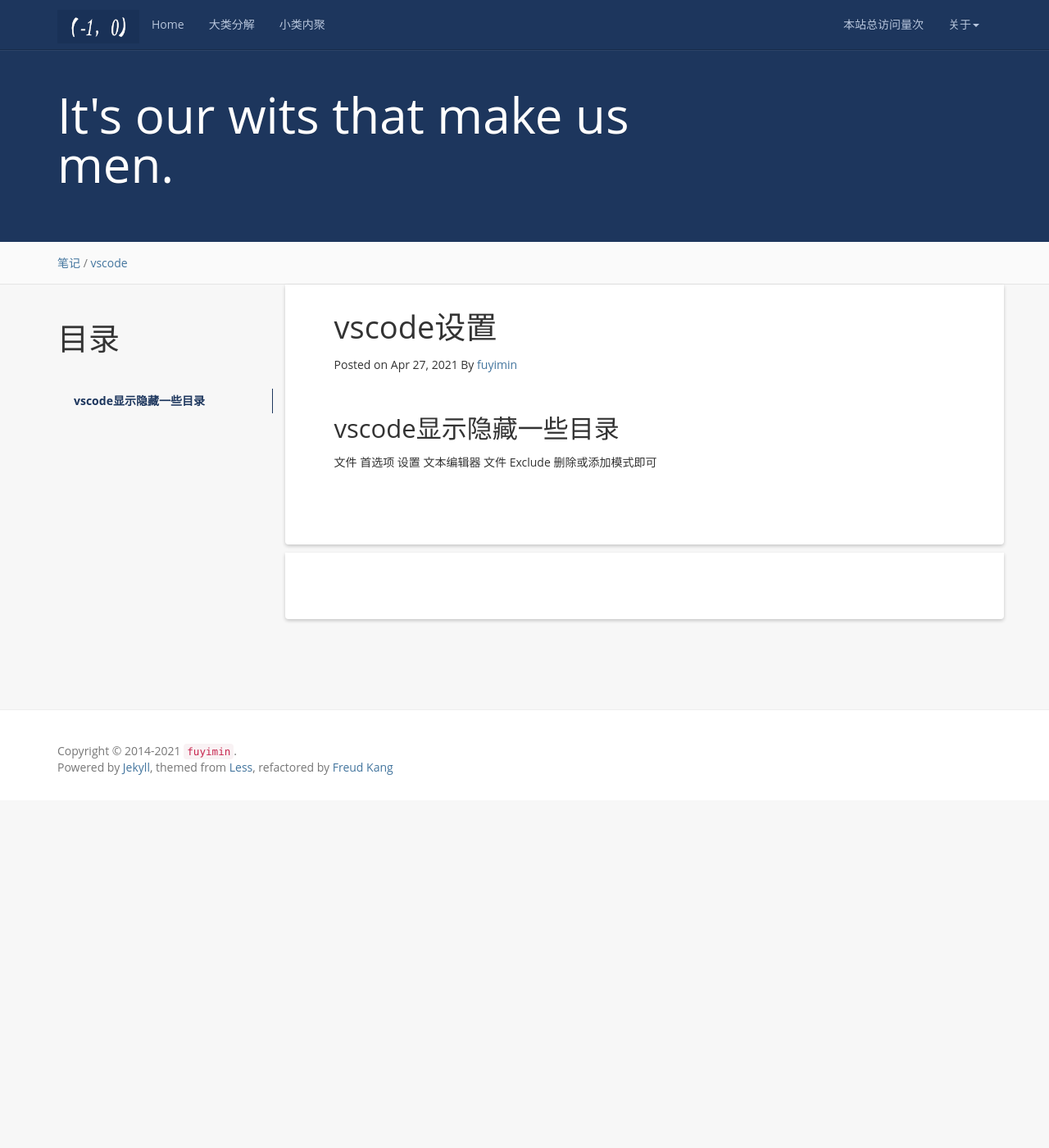
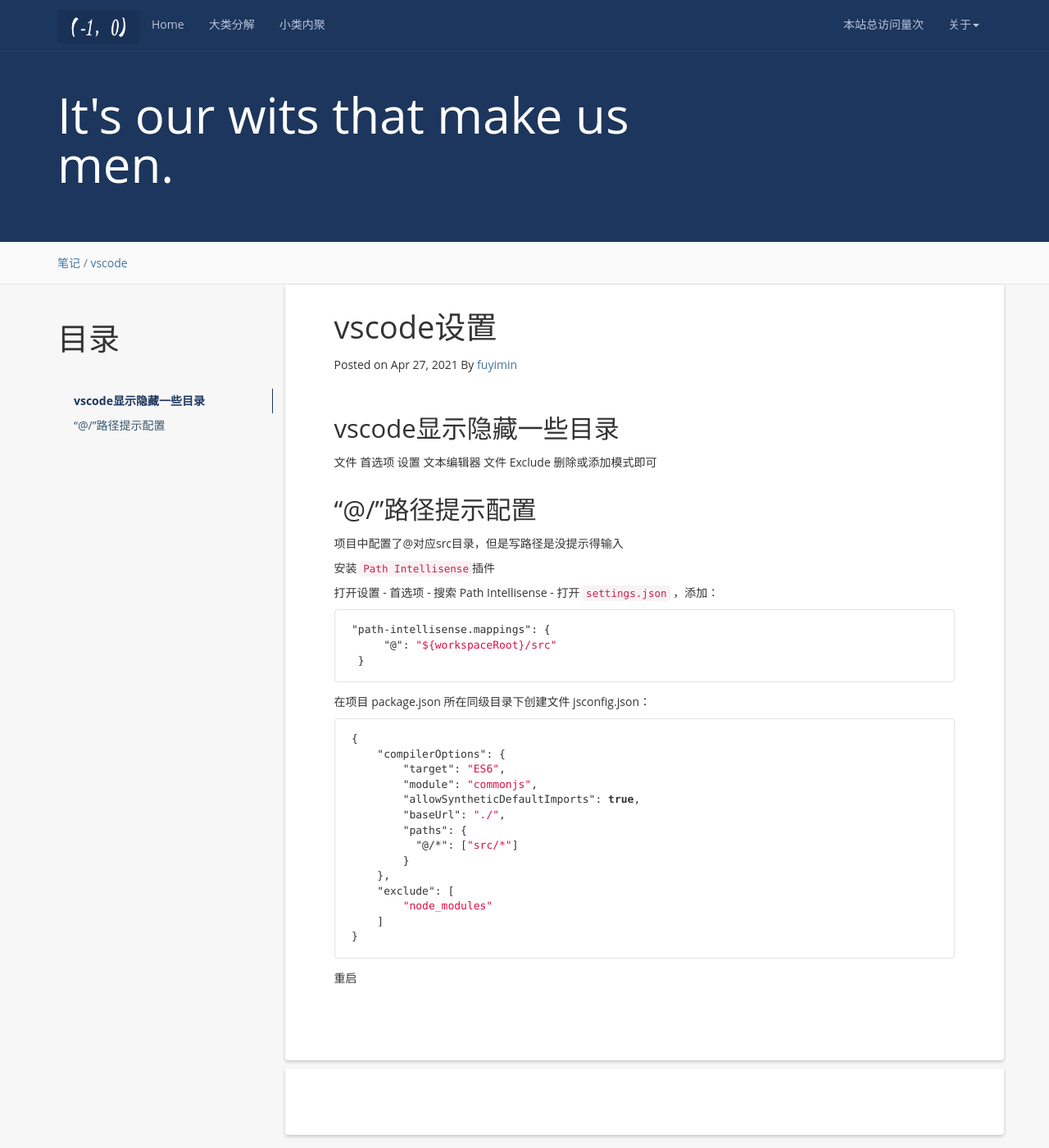
Before and after one commit to aimiy/aimiy.github.io, a Jekyll site: the page built from _posts/notes/工具/2021-04-27-vscode设置.md, in a window 1280 px wide and 1400 px high. Shown: the whole window at 82% size. Built offline with Jekyll 4.4.1, drawn with Linux system fonts in a browser that asks for light colours; nearby versions of some CDN libraries; a script that is not in the unit is left out; comment, search, counter and statistics services are not loaded.

Commit message:
“@/”路径提示配置

````diff
--- a/_posts/notes/工具/2021-04-27-vscode设置.md
+++ b/_posts/notes/工具/2021-04-27-vscode设置.md
@@ -10,6 +10,7 @@
 {:toc}
 
 ## vscode显示隐藏一些目录
+
 文件
 首选项
 设置
@@ -17,3 +18,38 @@
 文件
 Exclude
 删除或添加模式即可
+
+## “@/”路径提示配置
+
+项目中配置了@对应src目录，但是写路径是没提示得输入
+
+安装 `Path Intellisense`插件
+
+打开设置 - 首选项 - 搜索 Path Intellisense - 打开 `settings.json` ，添加：
+
+```json
+"path-intellisense.mappings": {
+     "@": "${workspaceRoot}/src"
+ }
+ ```
+
+在项目 package.json 所在同级目录下创建文件 jsconfig.json：
+
+```json
+{
+    "compilerOptions": {
+        "target": "ES6",
+        "module": "commonjs",
+        "allowSyntheticDefaultImports": true,
+        "baseUrl": "./",
+        "paths": {
+          "@/*": ["src/*"]
+        }
+    },
+    "exclude": [
+        "node_modules"
+    ]
+}
+```
+
+重启
````
